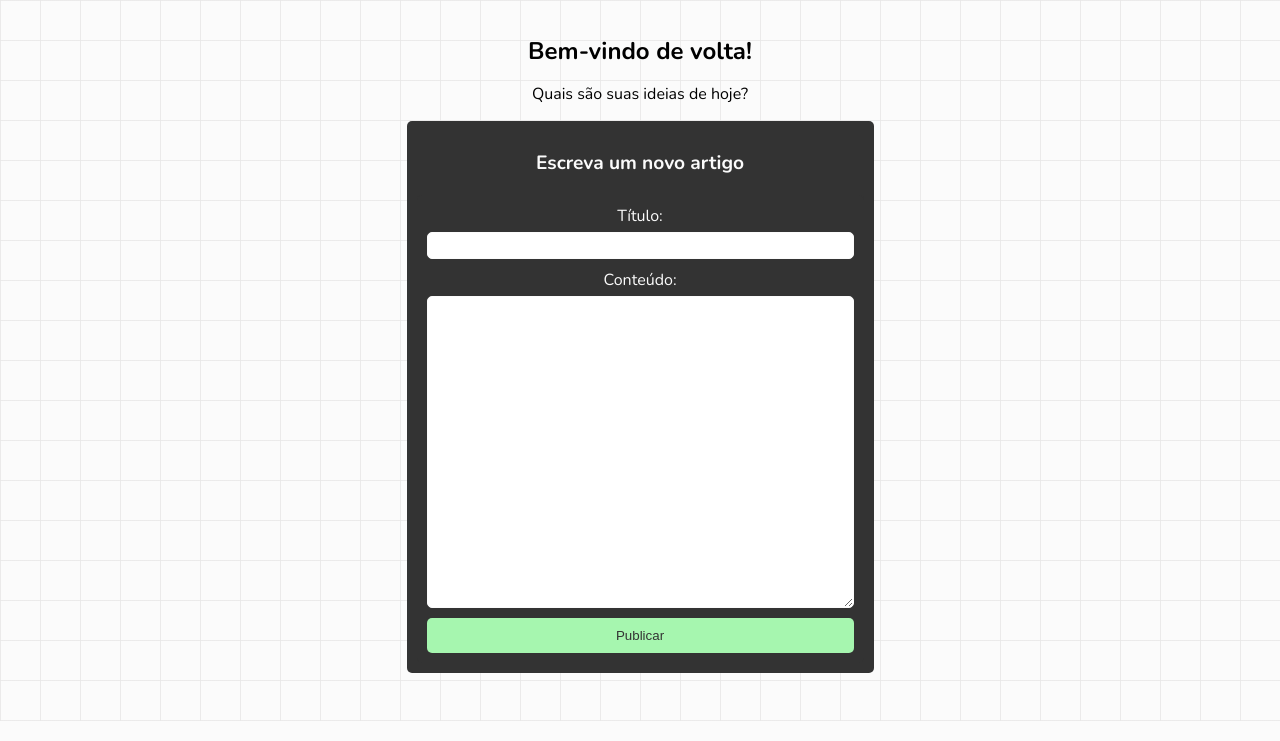
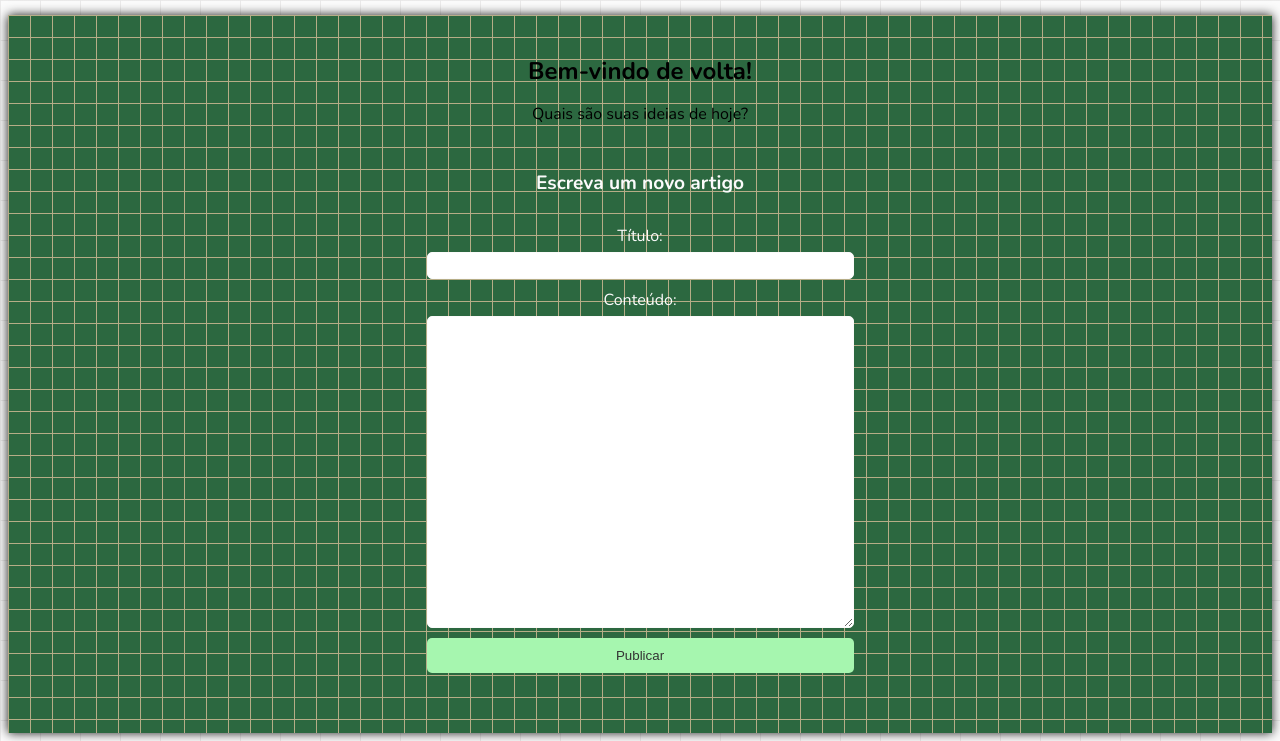
Before and after one commit to kaeliton09/Bit-a-Bit, a plain HTML site: page home.html in a window 1280 px wide. Shown: the part 120-861 px from the top of the page. Drawn offline with nearby package versions, Linux system fonts and the light colour scheme.

Commit message:
feat: ajusta estrutura da pagina home

```diff
--- a/home.html
+++ b/home.html
@@ -20,6 +20,10 @@
         </nav>
     </header>
 
+    <div class="tabua">
+
+
+
     <main>
         <h2>Bem-vindo de volta!</h2>
         <p>Quais são suas ideias de hoje?</p>
@@ -36,6 +40,7 @@
                 <button type="submit">Publicar</button>
             </form>
     </main>
+    </div>
 
 
     <script src="script-home.js"></script>
--- a/style-home.css
+++ b/style-home.css
@@ -9,6 +9,8 @@
     --senary-color: #ebbfbf;
     --text-color: #333;
     --background-color: #fbfbfb;
+    --background-color-tabua: #2c6840;
+    --line-color: #b6ad87;
 }
 
 
@@ -86,7 +88,6 @@ main h2 {
     margin-bottom: 20px;
     padding: 10px;
     border-radius: 5px;
-    background-color: var(--text-color);
     min-height: 300px;
     min-width: 300px;
 }
@@ -101,7 +102,6 @@ main h2 {
     flex-direction: column;
     padding: 10px;
     border-radius: 5px;
-    background-color: var(--text-color);
 }
 
 .form-artigo label {
@@ -129,3 +129,17 @@ main h2 {
 .form-artigo button:hover {
     background-color: var(--quaternary-color);
 }
+
+.tabua {
+    background-color: var(--background-color-tabua);
+    background-image:
+        linear-gradient(to right, var(--line-color) 1px, transparent 1px),
+        linear-gradient(to bottom, var(--line-color) 1px, transparent 1px);
+    background-size: 22px 22px;
+    box-shadow: 0px 0px 10px rgba(0, 0, 0.5, 0.9);
+    display: flex;
+    flex-wrap: wrap;
+    justify-content: center;
+    gap: 20px;
+    margin-top: 20px;
+}
```
